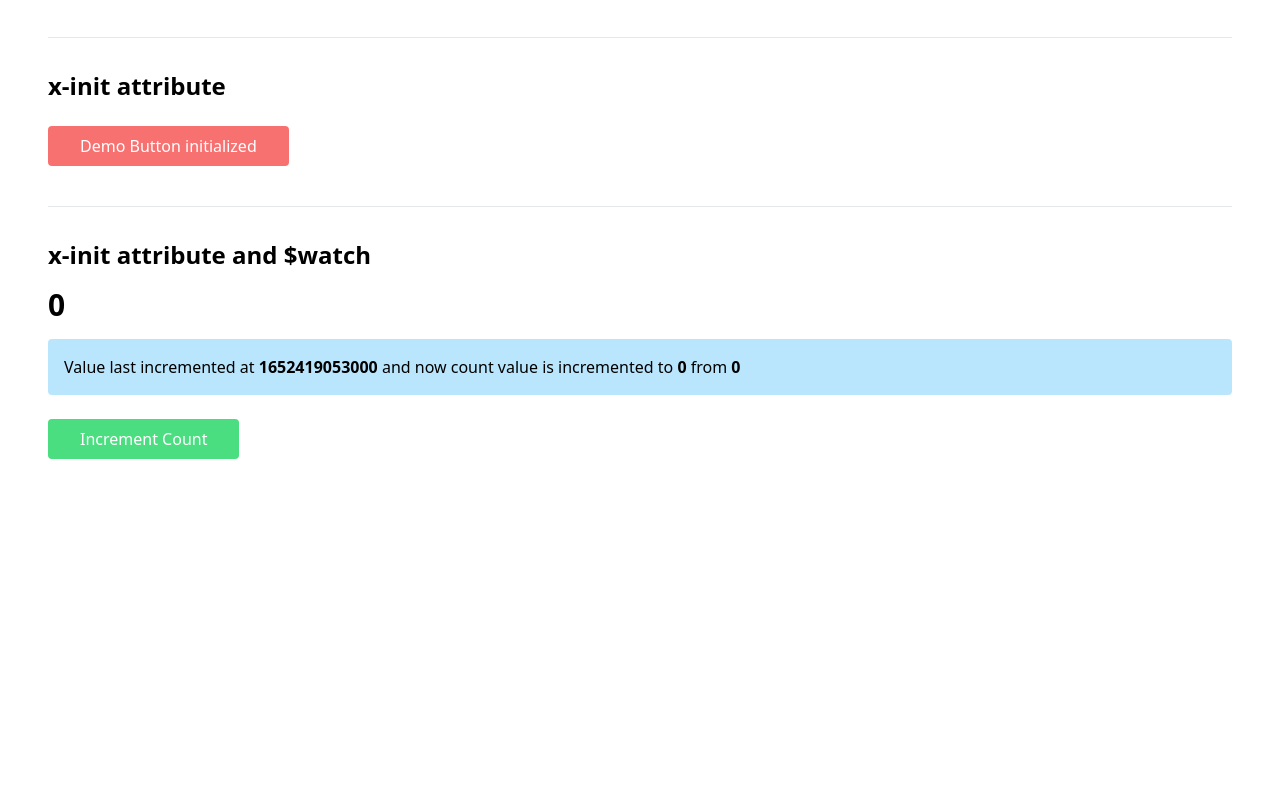
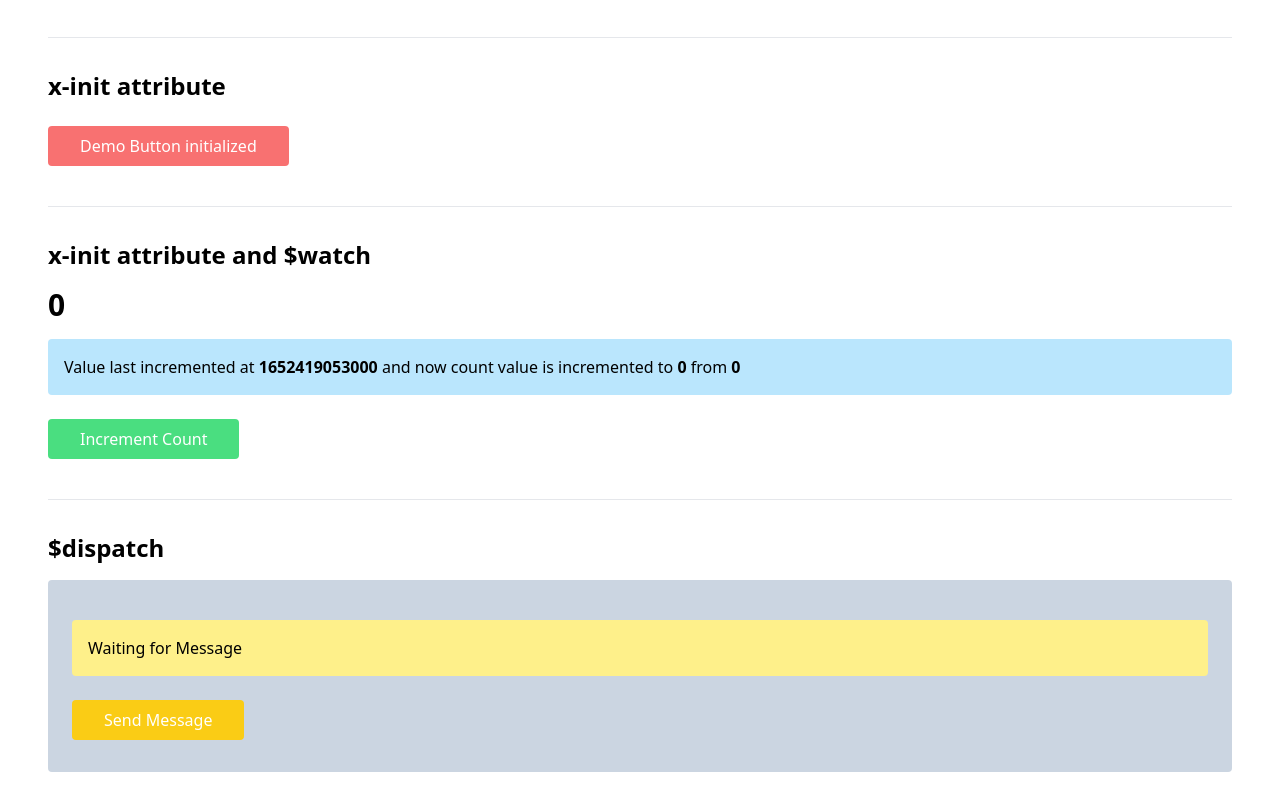
Before and after one commit to Lakshit-Chiranjiv/Alpine-JS-Sandbox, a plain HTML site: page index.html in a window 1280 px wide. Shown: the part 4191-4979 px from the top of the page. Before the commit the page ends 4658 px from the top, so only its background shows below. Drawn offline with nearby package versions, Linux system fonts and the light colour scheme.

Commit message:
$dispatch

```diff
--- a/index.html
+++ b/index.html
@@ -247,6 +247,22 @@
         <button class="bg-green-400 text-white rounded p-2 px-8 my-2" @click="countValue++">Increment Count</button>
     </div>
 
+    <hr class="bg-black my-8">
+
+    <!-- $dispatch -->
+    <h3 class="text-2xl font-semibold my-4">$dispatch</h3>
+    <div class="bg-slate-300 p-6 rounded my-4" x-data="{ displayData: 'Waiting for Message' }" @message-sent="()=>{
+        $el.classList.remove('bg-slate-300');
+        $el.classList.add('bg-pink-200');
+    }">
+        <p class="bg-yellow-200 p-4 rounded my-4" x-text="displayData" @message-sent.window="displayData = 'Message Received Successfully!!'"></p>
+        <button class="bg-yellow-400 text-white rounded p-2 px-8 my-2" @click="$dispatch('message-sent')" @message-sent="()=>{
+            $el.innerText = 'Message Sent';
+            $el.classList.remove('bg-yellow-400');
+            $el.classList.add('bg-green-400');
+        }">Send Message</button>
+    </div>
+
     <script>
         const fetchHTML = async() => {
             const data = (await axios.get('./demo.html')).data;
```
